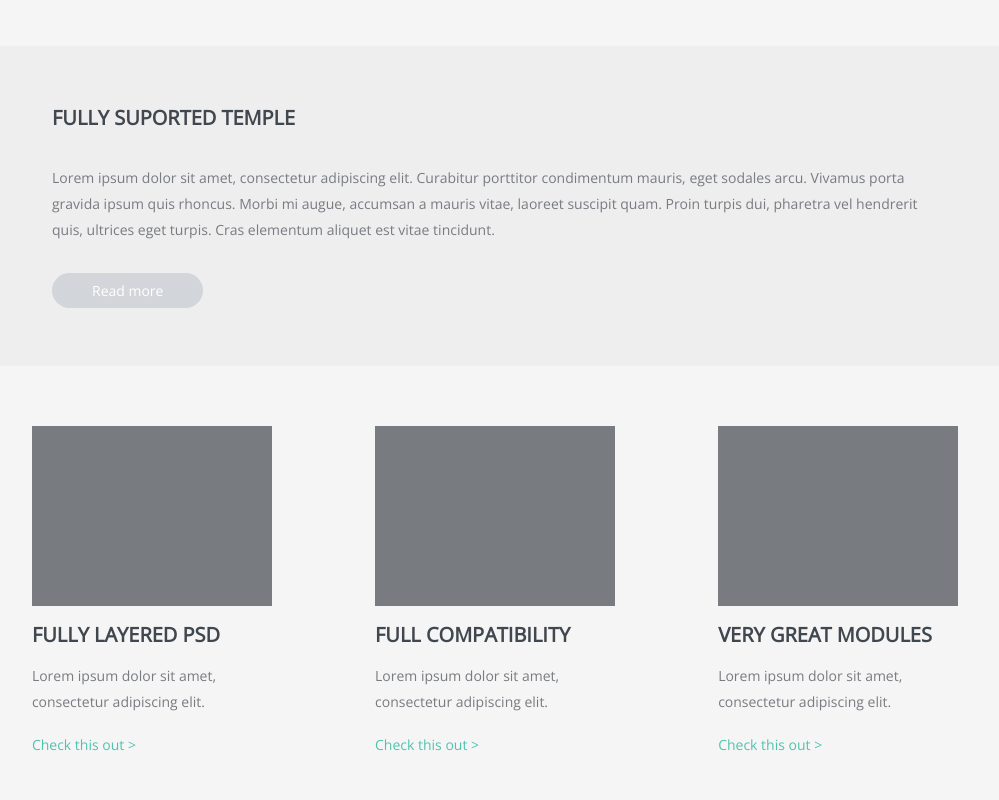
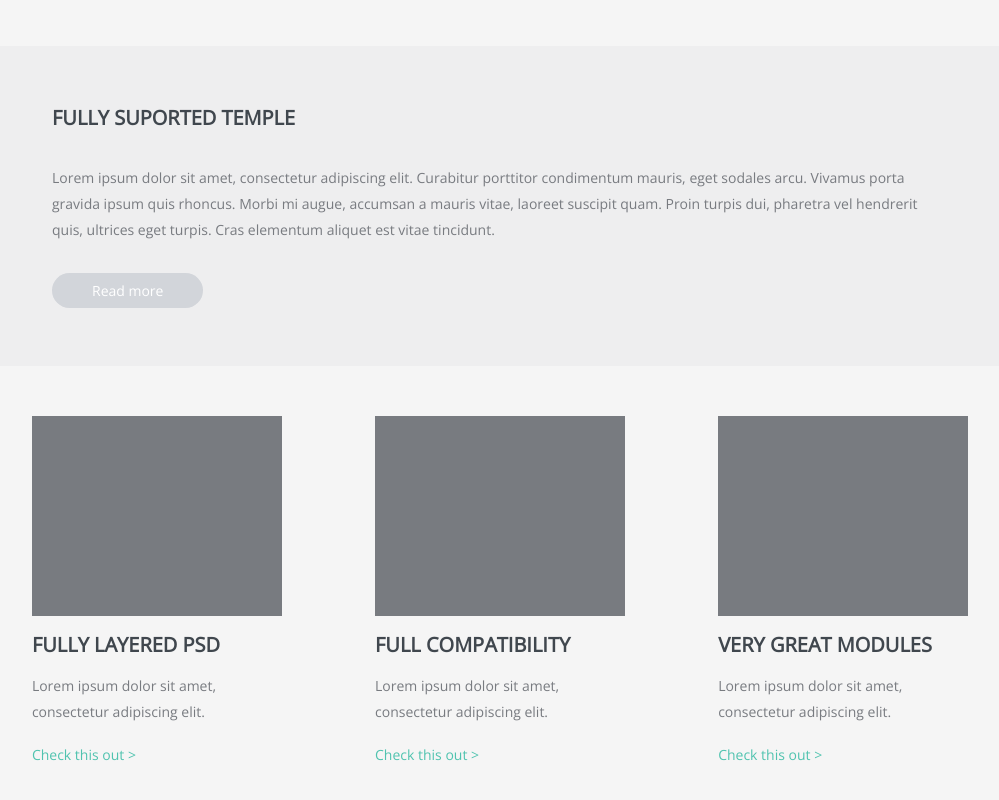
Before and after one commit to maximys963/Site-from-scratch-, a website: page index.html in a window 1280 px wide. Shown: the part 1490-2290 px from the top of the page, without its empty margins (140-1139 px from the left). Drawn offline with nearby package versions, Linux system fonts and the light colour scheme.

Commit message:
fix position on 5 block

```diff
--- a/style.css
+++ b/style.css
@@ -260,7 +260,7 @@ body > div {
 .five-container{
 	display: inline-block;
 	width: 250px;
-	margin-top: 60px;
+	margin-top: 50px;
 	text-align: left;
 	margin-left:45px;
 	margin-right:45px;
@@ -288,8 +288,8 @@ margin-top: 20px;
 }
 
 .five-image{
-	height: 180px;
-	width: 240px;
+	height: 200px;
+	width: 250px;
 	background-color: #787b80;
 }
 
```
